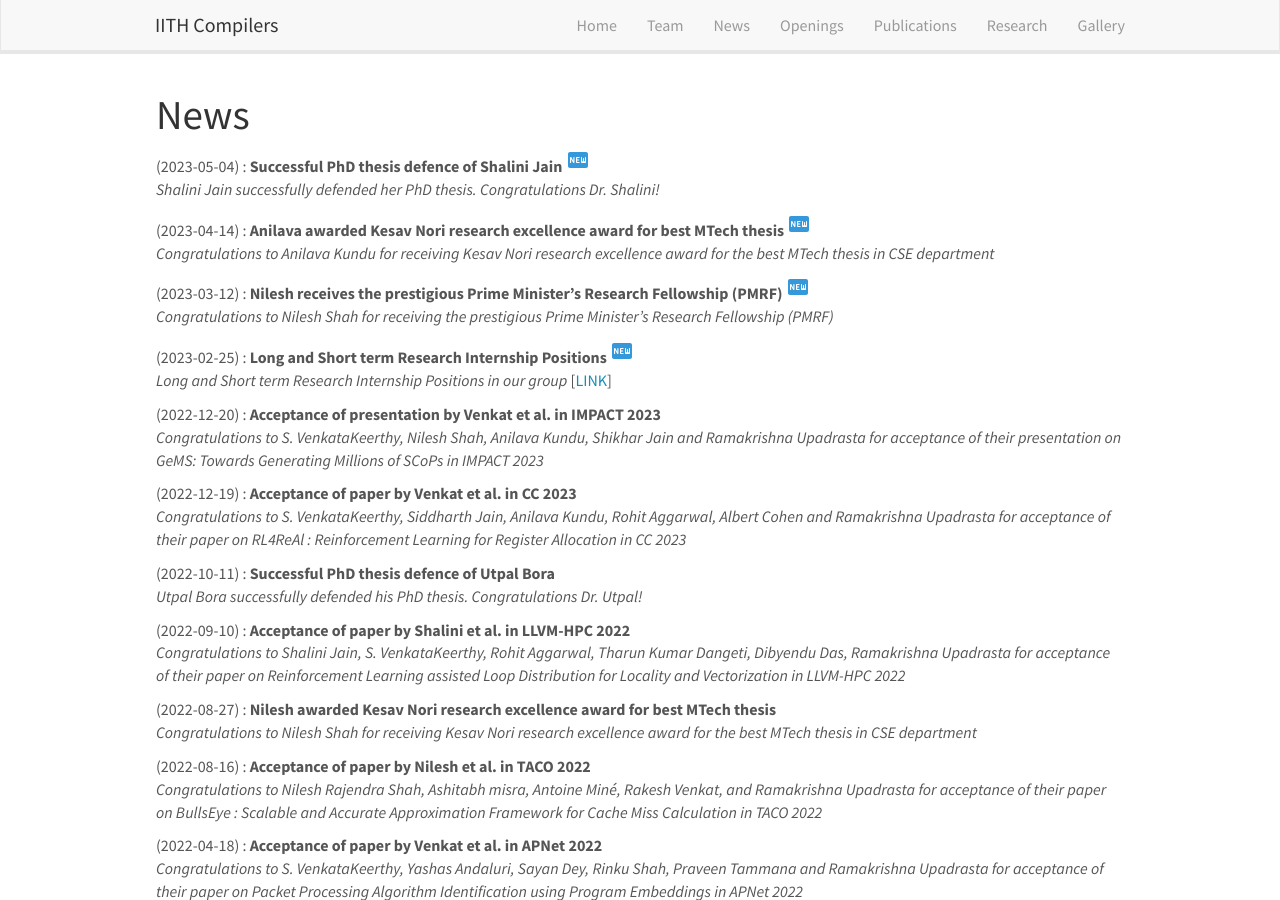
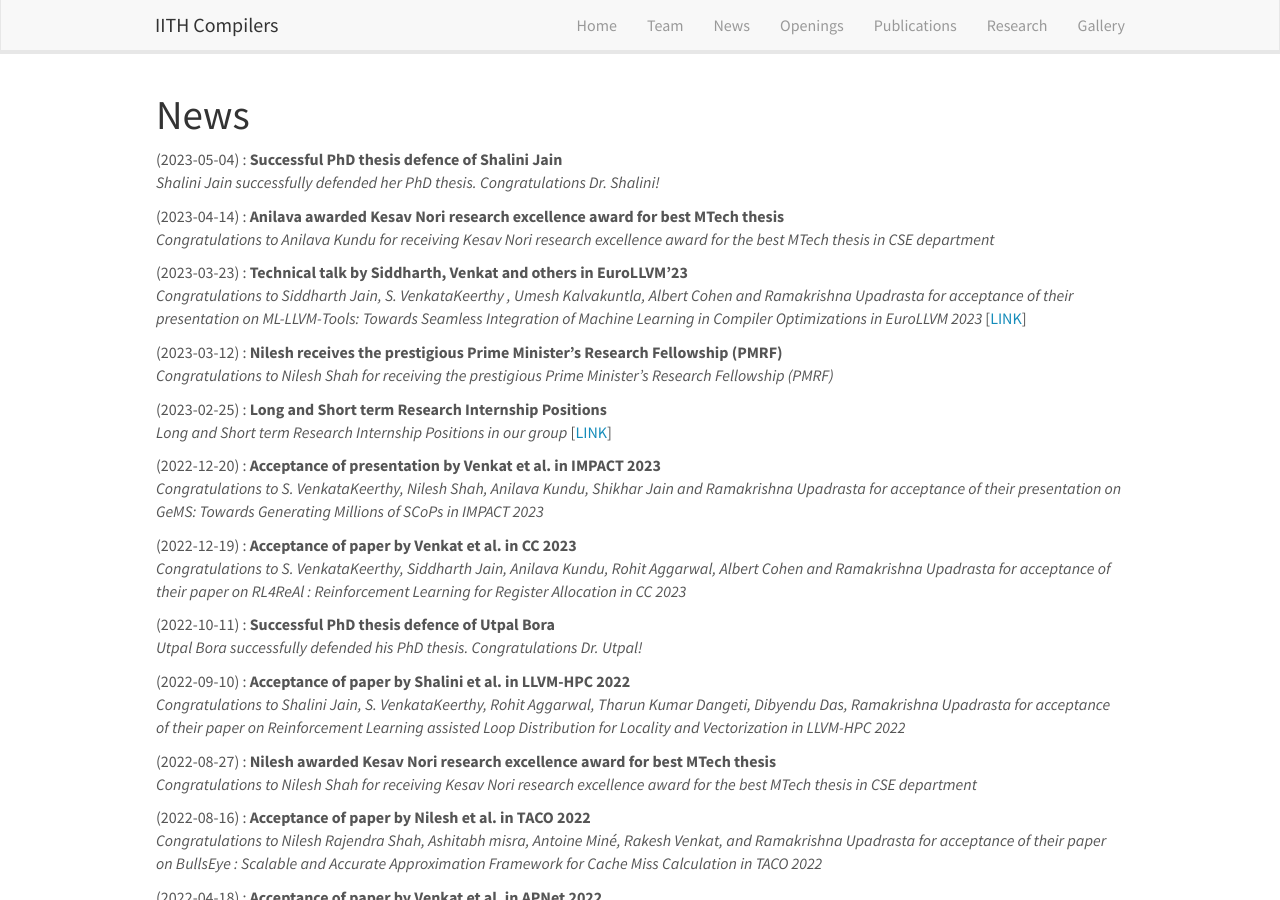
Before and after one commit to utpalbora/compilers.cse.iith.ac.in, a Jekyll site: the page built from _pages/allnews.md, in a window 1280 px wide and 900 px high. Built offline with Jekyll 4.4.1, drawn with Linux system fonts in a browser that asks for light colours; nearby versions of some CDN libraries.

Commit message:
Changes related to news (#79)
* Added Nilesh's PMRF news

* Added Anilava and Kuldeep as MTech Alumni and Utpal as PhD alumni

* Added Raghavendra as new team member

* Changed alumni design to include Doctoral student heading

* Changed Nilesh PMRF date

* Removed thesis field for anilava and kuldeep

* Added photo for raghavendra

* Add thesis field only if it is not NA in yml

* Added raghavendra photo

* Changed to Prime Minister's

* Update news.yml

* Update news.yml

* Added Shalini's PhD thesis defence and Anilava's Kesav Nohri award

* removed 'new' for latest news, and added EuroLLVM'23 acceptance

---------

Co-authored-by: RajAmbekar191094 <raj.ambekar120@gmail.com>
Co-authored-by: S. VenkataKeerthy <31350914+svkeerthy@users.noreply.github.com>

```diff
--- a/_data/news.yml
+++ b/_data/news.yml
@@ -1,25 +1,31 @@
 - date: 2023-05-04
   status: "Successful PhD thesis defence of Shalini Jain"
-  new: "true"
+  new: "false"
   url: ""
   headline: "Shalini Jain successfully defended her PhD thesis. Congratulations Dr. Shalini! "
 
 - date: 2023-04-14
   status: "Anilava awarded Kesav Nori research excellence award for best MTech thesis"
-  new: "true"
+  new: "false"
   url: ""
   headline: "Congratulations to Anilava Kundu for receiving Kesav Nori research excellence award for the best MTech thesis in CSE department"
 
+- date: 2023-03-23
+  status: "Technical talk by Siddharth, Venkat and others in EuroLLVM'23"
+  new: "false"
+  url: "https://llvm.swoogo.com/2023eurollvm/agenda"
+  headline: "Congratulations to Siddharth Jain, S. VenkataKeerthy , Umesh Kalvakuntla, Albert Cohen and Ramakrishna Upadrasta for acceptance of their presentation on ML-LLVM-Tools: Towards Seamless Integration of Machine Learning in Compiler Optimizations in EuroLLVM 2023"
+
 - date: 2023-03-12
   status: "Nilesh receives the prestigious Prime Minister's Research Fellowship (PMRF)"
-  new: "true"
+  new: "false"
   url: ""
   headline: "Congratulations to Nilesh Shah for receiving the prestigious Prime Minister's Research Fellowship (PMRF) "
 
 
 - date: 2023-02-25
   status: "Long and Short term Research Internship Positions"
-  new: "true"
+  new: "false"
   url: "../internships/"
   headline: "Long and Short term Research Internship Positions in our group"
 
```
